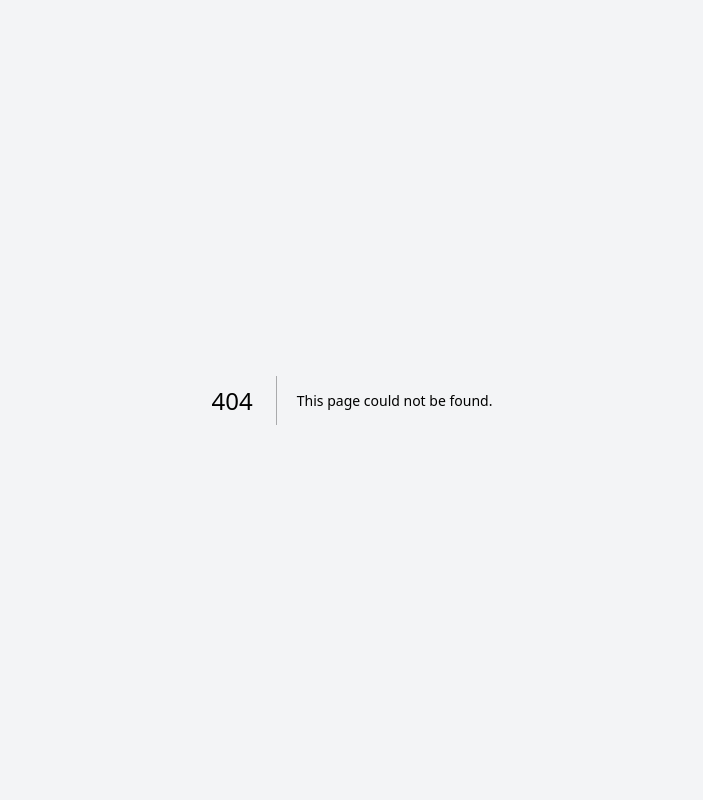
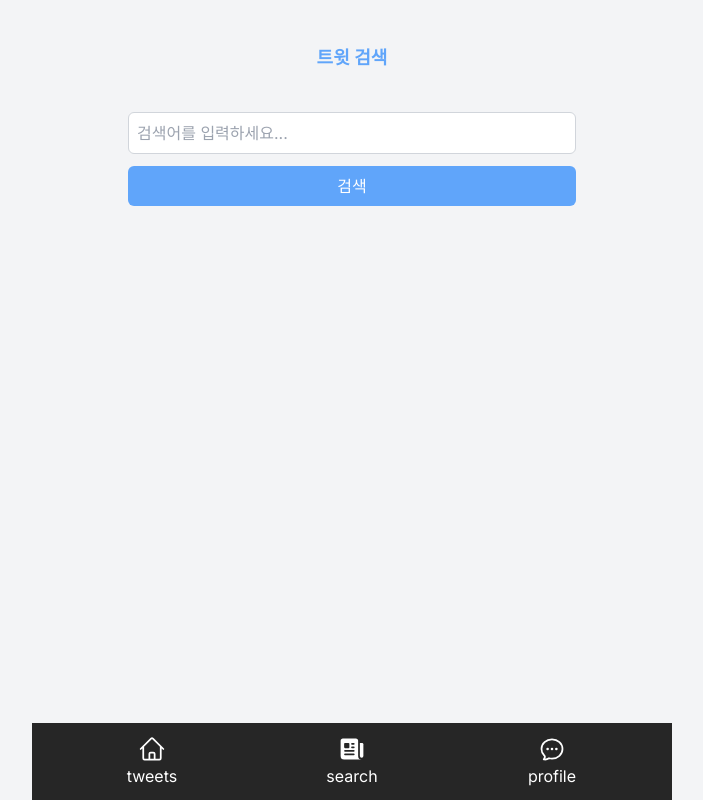
Before and after one commit to jungheeYoo/assignment-26, a Next.js app: page /search in a window 1280 px wide. Before the commit this address had no page. Shown: the whole page, without its empty margins (288-991 px from the left). Built offline with nearby package versions, Linux system fonts and the light colour scheme.

Commit message:
assignment-34, search

```diff
--- /dev/null
+++ b/app/(nav)/layout.tsx
@@ -0,0 +1,10 @@
+import NavBar from '@/components/nav-bar';
+
+export default function TabLayout({ children }: { children: React.ReactNode }) {
+  return (
+    <div>
+      {children}
+      <NavBar />
+    </div>
+  );
+}
--- /dev/null
+++ b/app/(nav)/search/actions.ts
@@ -0,0 +1,18 @@
+// 파일 위치: app/(nav)/search/action.ts
+
+import db from '@/lib/db';
+
+export async function getSearchedTweet(keyword: string) {
+  const lowerKeyword = keyword.toLowerCase();
+
+  return await db.tweet.findMany({
+    where: {
+      tweet: {
+        contains: lowerKeyword,
+      },
+    },
+    orderBy: {
+      created_at: 'desc',
+    },
+  });
+}
--- /dev/null
+++ b/app/(nav)/search/page.tsx
@@ -0,0 +1,63 @@
+'use client';
+
+import { useState } from 'react';
+import TweetSearch from '@/components/tweet-search';
+
+export default function SearchPage() {
+  const [keyword, setKeyword] = useState('');
+  const [tweets, setTweets] = useState([]);
+  const [error, setError] = useState('');
+
+  const handleSearch = async (event: React.FormEvent) => {
+    event.preventDefault();
+    setError('');
+
+    if (!keyword) {
+      setError('검색어를 입력해주세요.');
+      return;
+    }
+
+    const response = await fetch(
+      `/api/search?keyword=${encodeURIComponent(keyword)}`
+    );
+    const data = await response.json();
+    setTweets(data);
+  };
+
+  return (
+    <div className="flex flex-col items-center min-h-screen px-5 pt-6">
+      <h1 className="mt-5 mb-10 font-semibold text-lg text-blue-400">
+        트윗 검색
+      </h1>
+      <form onSubmit={handleSearch} className="w-full max-w-md">
+        <input
+          type="text"
+          value={keyword}
+          onChange={(e) => setKeyword(e.target.value)}
+          placeholder="검색어를 입력하세요..."
+          className="w-full p-2 border border-gray-300 rounded-md"
+        />
+        <button
+          type="submit"
+          className="mt-3 w-full bg-blue-400 text-white py-2 rounded-md"
+        >
+          검색
+        </button>
+      </form>
+
+      {error && <div className="mt-3 text-red-500">{error}</div>}
+
+      {tweets.length > 0 && (
+        <div className="mt-8 w-full max-w-md">
+          <TweetSearch initialTweets={tweets} keyword={keyword} />
+        </div>
+      )}
+
+      {tweets.length === 0 && keyword && !error && (
+        <div className="mt-8">
+          <p>검색 결과가 없습니다.</p>
+        </div>
+      )}
+    </div>
+  );
+}
--- a/app/(nav)/tweets/page.tsx
+++ b/app/(nav)/tweets/page.tsx
@@ -40,7 +40,7 @@ export default async function TweetsPage({
   const tweetCount = await getTweetCount();
 
   return (
-    <div className="py-8 px-6 relative">
+    <div className="py-8 px-8 relative">
       <h1 className="text-2xl font-bold mb-4">All Tweets</h1>
       <TweetList initialTweets={initialTweets} />
       <Pagination
--- /dev/null
+++ b/components/nav-bar.tsx
@@ -0,0 +1,52 @@
+'use client';
+
+// 중복해서 사용할 수 없어서 별칭(alias)을 줌
+// import { HomeIcon } from '@heroicons/react/24/outline';
+import {
+  HomeIcon as SolidHomeIcon,
+  NewspaperIcon as SolidNewspaperIcon,
+  ChatBubbleOvalLeftEllipsisIcon as SolidChatIcon,
+  VideoCameraIcon as SolidVideoCameraIcon,
+  UserIcon as SolidUserIcon,
+} from '@heroicons/react/24/solid';
+import {
+  HomeIcon as OutlineHomeIcon,
+  NewspaperIcon as OutlineNewspaperIcon,
+  ChatBubbleOvalLeftEllipsisIcon as OutlineChatIcon,
+  VideoCameraIcon as OutlineVideoCameraIcon,
+  UserIcon as OutlineUserIcon,
+} from '@heroicons/react/24/outline';
+import Link from 'next/link';
+import { usePathname } from 'next/navigation';
+
+export default function NavBar() {
+  const pathname = usePathname();
+  return (
+    <div className="fixed bottom-0 w-full mx-auto max-w-screen-sm grid grid-cols-3 px-5 py-3 *:text-white bg-neutral-800 ">
+      <Link href="/tweets" className="flex flex-col items-center gap-px">
+        {pathname === '/tweets' ? (
+          <SolidHomeIcon className="w-7 h-7" />
+        ) : (
+          <OutlineHomeIcon className="w-7 h-7" />
+        )}
+        <span>tweets</span>
+      </Link>
+      <Link href="/search" className="flex flex-col items-center gap-px">
+        {pathname === '/search' ? (
+          <SolidNewspaperIcon className="w-7 h-7" />
+        ) : (
+          <OutlineNewspaperIcon className="w-7 h-7" />
+        )}
+        <span>search</span>
+      </Link>
+      <Link href="/profile" className="flex flex-col items-center gap-px">
+        {pathname === '/profile' ? (
+          <SolidChatIcon className="w-7 h-7" />
+        ) : (
+          <OutlineChatIcon className="w-7 h-7" />
+        )}
+        <span>profile</span>
+      </Link>
+    </div>
+  );
+}
--- /dev/null
+++ b/components/tweet-search.tsx
@@ -0,0 +1,34 @@
+import Link from 'next/link';
+
+interface TweetSearchListProps {
+  initialTweets: { id: number; tweet: string; created_at: Date }[];
+  keyword: string;
+}
+
+export default function TweetSearch({
+  initialTweets,
+  keyword,
+}: TweetSearchListProps) {
+  if (initialTweets.length === 0) {
+    return <p>{keyword}에 대한 트윗이 없습니다.</p>;
+  }
+
+  return (
+    <div className="flex flex-col gap-4 w-full">
+      {initialTweets.map((tweet) => (
+        <Link
+          href={`/tweets/${tweet.id}`}
+          key={tweet.id}
+          className="border-b pb-2"
+        >
+          <div>
+            <p>{tweet.tweet}</p>
+            <p className="text-xs text-gray-500">
+              {new Date(tweet.created_at).toLocaleString()}{' '}
+            </p>
+          </div>
+        </Link>
+      ))}
+    </div>
+  );
+}
--- a/middleware.ts
+++ b/middleware.ts
@@ -20,7 +20,7 @@ export async function middleware(request: NextRequest) {
     }
   } else {
     if (exists) {
-      return NextResponse.redirect(new URL('/products', request.url));
+      return NextResponse.redirect(new URL('/tweets', request.url));
     }
   }
 }
```
Also changed, not shown: app/(nav)/profile/[username]/page.tsx (added).
